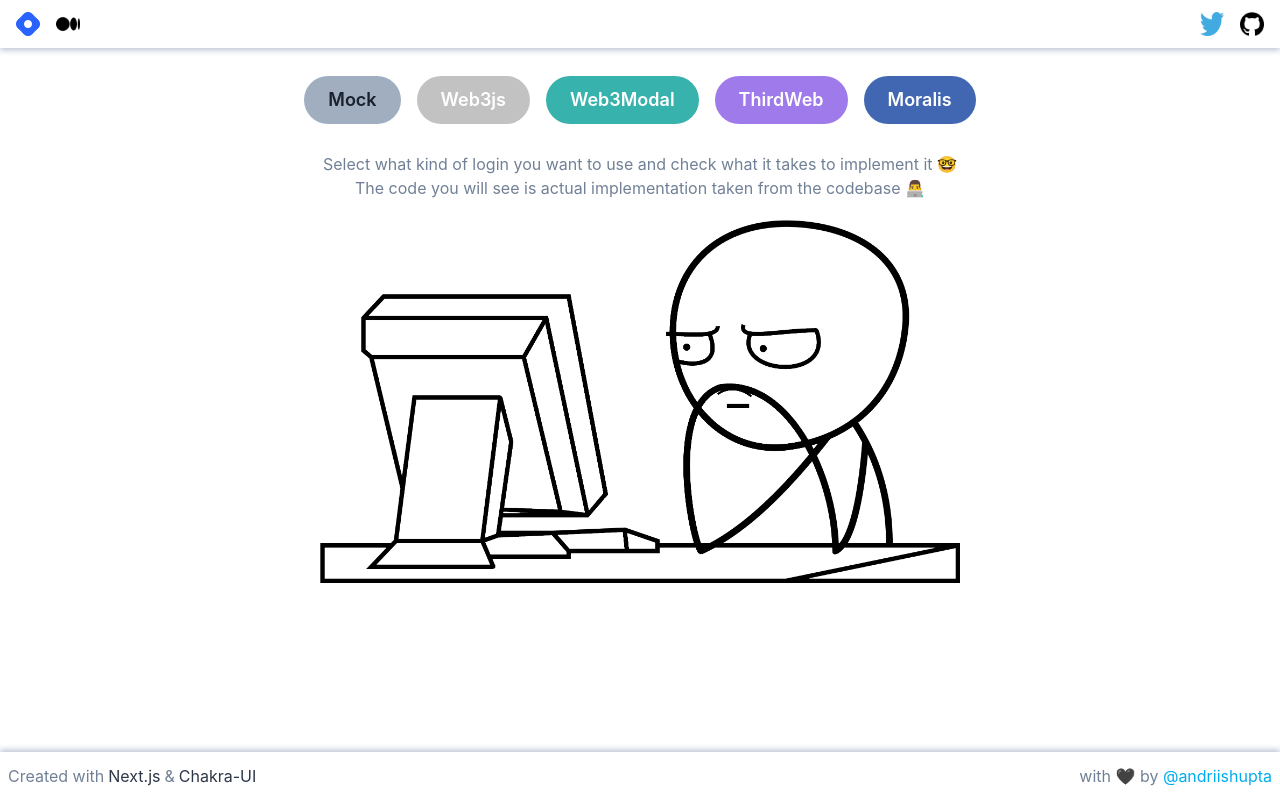
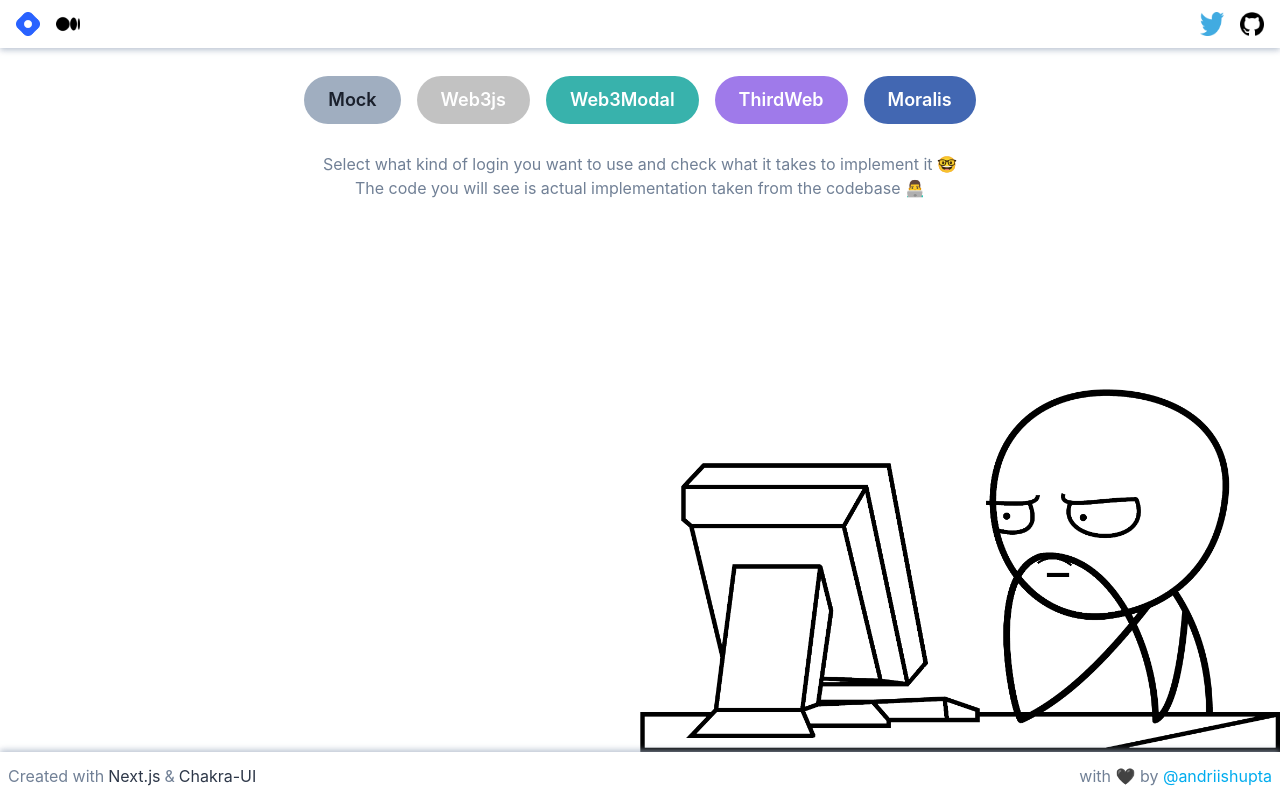
Before and after one commit to andriishupta/web3-logins, a Next.js app: page / in a window 1280 px wide. Built offline with nearby package versions, Linux system fonts and the light colour scheme.

Commit message:
move image

```diff
--- a/pages/index.tsx
+++ b/pages/index.tsx
@@ -68,10 +68,12 @@
             </>
           }
         </Stack>
-        {!loginType &&
-            <Image src="/placeholder.png" alt="coding meme" width={640} height={363}/>
-        }
       </Container>
+      {!loginType &&
+        <Box position={'absolute'} bottom={'42px'} right={0}>
+          <Image src="/placeholder.png" alt="coding meme" width={640} height={363}/>
+        </Box>
+      }
       <Footer/>
     </>
   );
```
